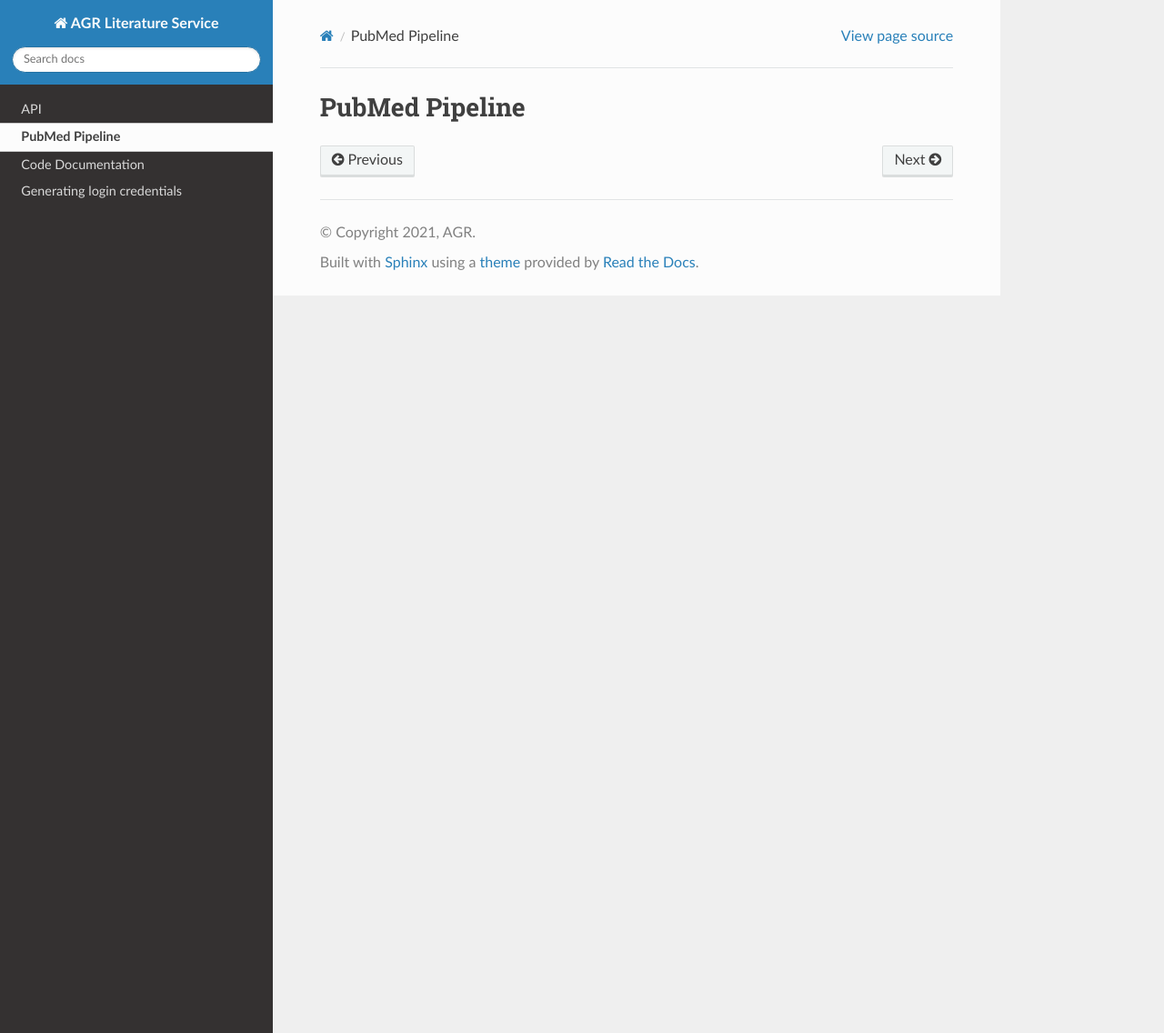
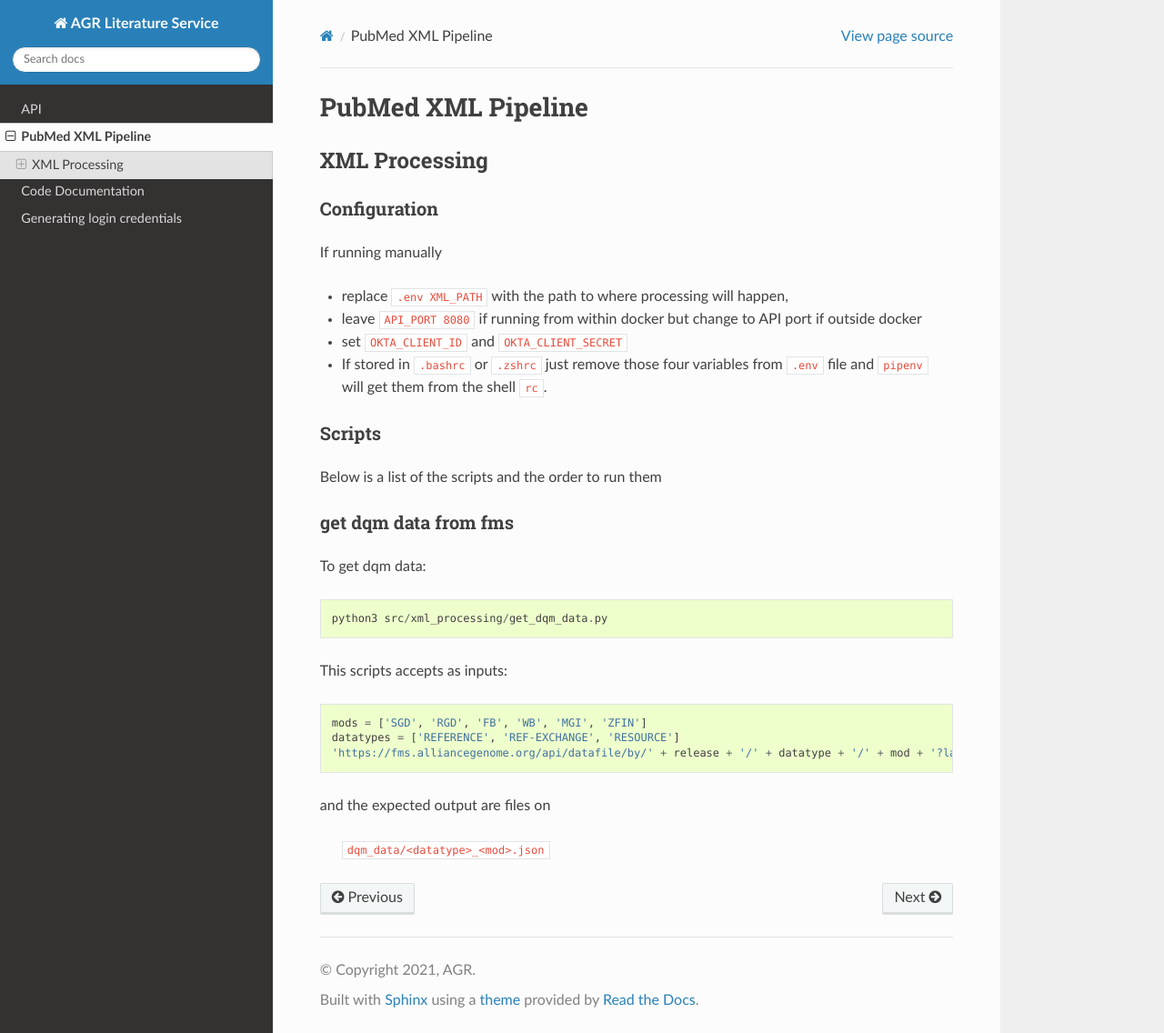
Before and after one commit to alliance-genome/agr_literature_service, a Sphinx documentation site: the page built from docs/source/pubmed_pipeline.rst, in a window 1280 px wide and 1136 px high. Shown: the whole window at 91% size. Built offline with Sphinx 7.4.7 and the Read the Docs theme 2.0.0, drawn with Linux system fonts in a browser that asks for light colours.

Commit message:
first stab at the XML pipeline

```diff
--- a/docs/source/pubmed_pipeline.rst
+++ b/docs/source/pubmed_pipeline.rst
@@ -1,2 +1,40 @@
-PubMed Pipeline
-===============
+PubMed XML Pipeline
+===================
+
+
+XML Processing
+--------------
+
+Configuration
+^^^^^^^^^^^^
+
+If running manually
+
+- replace ``.env XML_PATH`` with the path to where processing will happen,
+- leave ``API_PORT 8080`` if running from within docker but change to API port if outside docker
+- set ``OKTA_CLIENT_ID`` and ``OKTA_CLIENT_SECRET``
+- If stored in ``.bashrc`` or ``.zshrc`` just remove those four variables from ``.env`` file and ``pipenv`` will get them from the shell ``rc``.
+
+
+Scripts
+^^^^^^^
+
+Below is a list of the scripts and the order to run them
+
+get dqm data from fms
+^^^^^^^^^^^^^^^^^^^^^^
+
+To get dqm data::
+
+    python3 src/xml_processing/get_dqm_data.py
+
+This scripts accepts as inputs::
+
+
+    mods = ['SGD', 'RGD', 'FB', 'WB', 'MGI', 'ZFIN']
+    datatypes = ['REFERENCE', 'REF-EXCHANGE', 'RESOURCE']
+    'https://fms.alliancegenome.org/api/datafile/by/' + release + '/' + datatype + '/' + mod + '?latest=true'
+
+and the expected output are files on
+
+    ``dqm_data/<datatype>_<mod>.json``
```
Also changed, not shown: docs/source/backend_api.rst (+8 -4 lines).
